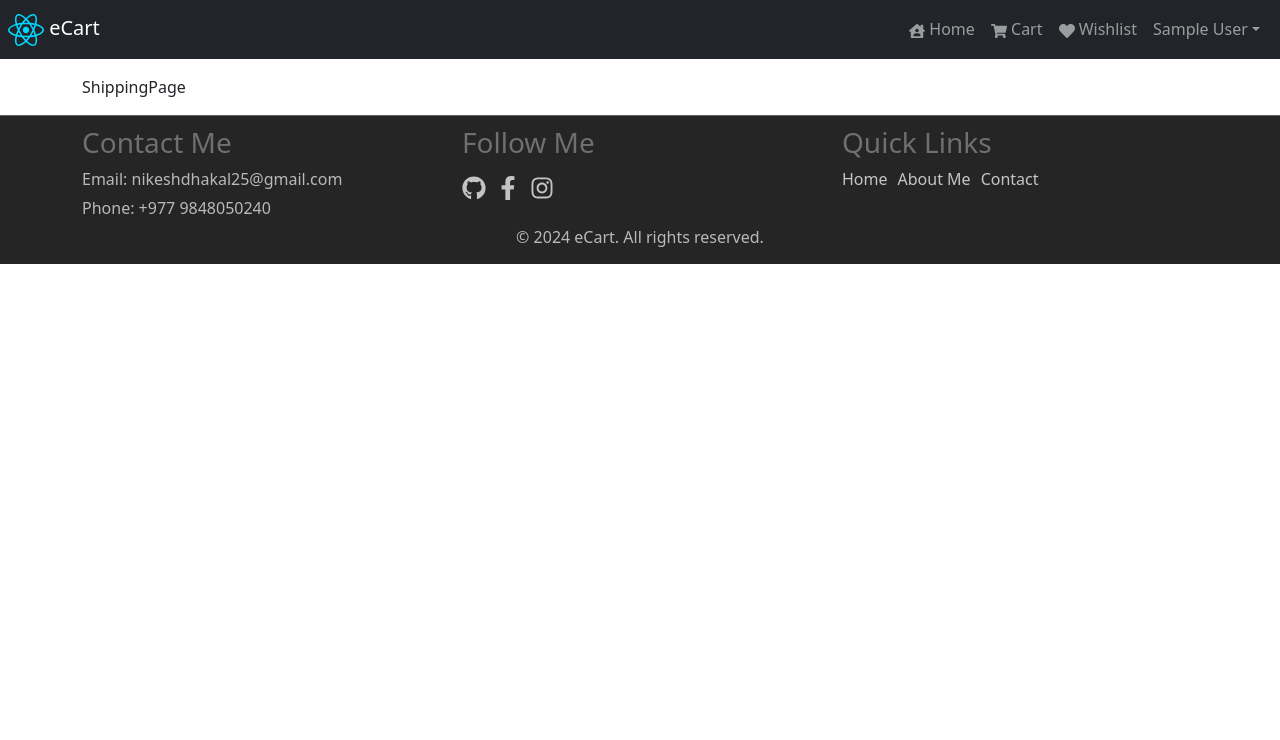
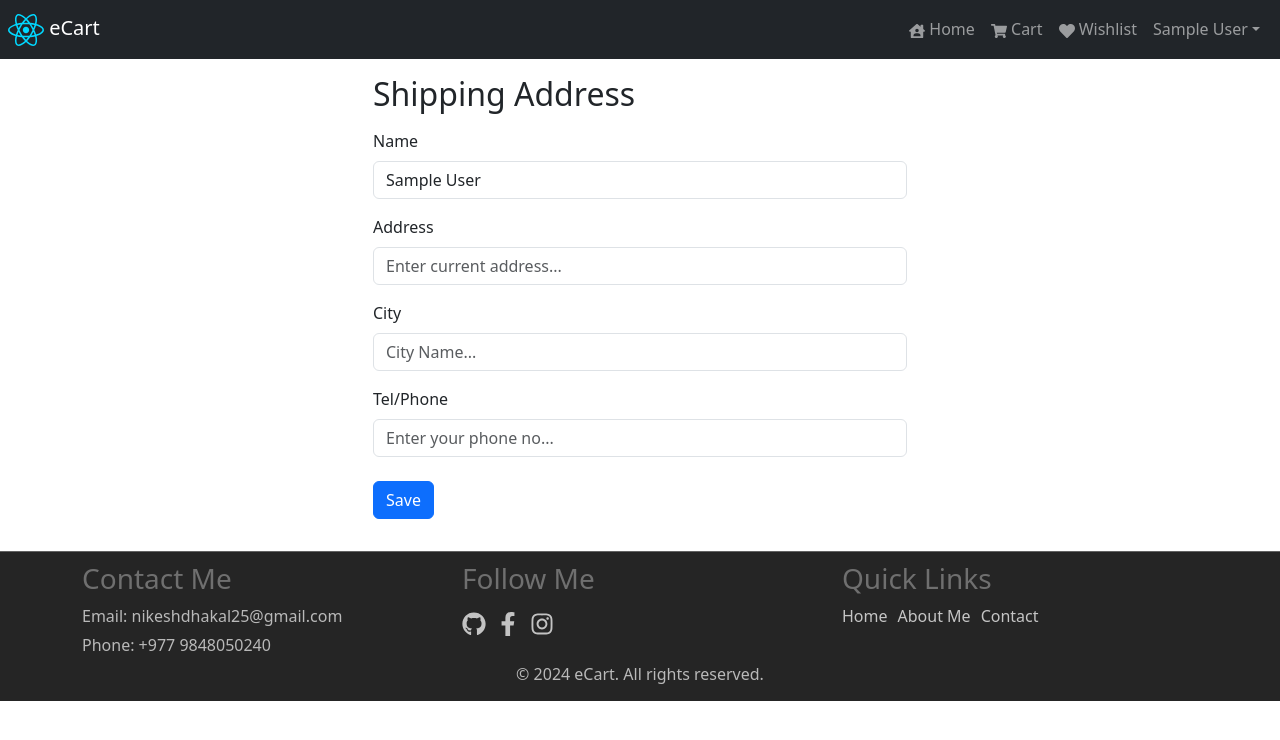
Before and after one commit to nikeshdc-25/mernProject, a React (Vite) app in the folder frontend/: page /shipping in a window 1280 px wide. Shown: the top 740 px of the page. Built offline with nearby package versions, Linux system fonts and the light colour scheme; sample sign-in values are in the browser's storage.

Commit message:
added shipping page.

```diff
--- a/frontend/src/pages/ShippingPage.jsx
+++ b/frontend/src/pages/ShippingPage.jsx
@@ -1,9 +1,71 @@
-import React from 'react'
+import React, { useState } from "react";
+import FormContainer from "../components/FormContainer";
+import { useDispatch, useSelector } from "react-redux";
+import { Button, Form, FormGroup } from "react-bootstrap";
+import { saveShippingAddress } from "../slices/cartSlice";
 
 const ShippingPage = () => {
+  const dispatch = useDispatch()
+  const { userInfo } = useSelector((state) => state.auth);
+  const {shippingAddress} = useSelector(state => state.cart);
+  const [recipient, setRecipient] = useState(userInfo.name);
+  const [address, setAddress] = useState(shippingAddress.address || '');
+  const [city, setCity] = useState(shippingAddress.city || '');
+  const [phone, setPhone] = useState(shippingAddress.phone || '');
+
+  const submitHandler = (e) => {
+    e.preventDefault();
+    dispatch(saveShippingAddress({recipient, address, city, phone}))
+  };
+
   return (
-    <div>ShippingPage</div>
-  )
-}
+    <>
+      <FormContainer>
+        <h2>Shipping Address</h2>
+        <Form onSubmit={submitHandler}>
+          <FormGroup controlId="recipient" className="my-3">
+            <Form.Label>Name</Form.Label>
+            <Form.Control
+              type="text"
+              placeholder="Your Full Name..."
+              value={recipient}
+              onChange={(e) => setRecipient(e.target.value)}
+            ></Form.Control>
+          </FormGroup>
+          <FormGroup controlId="address" className="my-3">
+            <Form.Label>Address</Form.Label>
+            <Form.Control
+              type="text"
+              placeholder="Enter current address..."
+              value={address}
+              onChange={(e) => setAddress(e.target.value)}
+            ></Form.Control>
+            <FormGroup controlId="city" className="my-3">
+              <Form.Label>City</Form.Label>
+              <Form.Control
+                type="text"
+                placeholder="City Name..."
+                value={city}
+                onChange={(e) => setCity(e.target.value)}
+              ></Form.Control>
+            </FormGroup>
+            <FormGroup controlId="Phone" className="my-3">
+              <Form.Label>Tel/Phone</Form.Label>
+              <Form.Control
+                type="number"
+                placeholder="Enter your phone no..."
+                value={phone}
+                onChange={(e) => setPhone(e.target.value)}
+              ></Form.Control>
+            </FormGroup>
+            <Button type="submit" variant="primary" className="mt-2">
+              Save
+            </Button>
+          </FormGroup>
+        </Form>
+      </FormContainer>
+    </>
+  );
+};
 
 export default ShippingPage;
```
Also changed, not shown: 1 other file (tests, documents, lock files or other folders).
